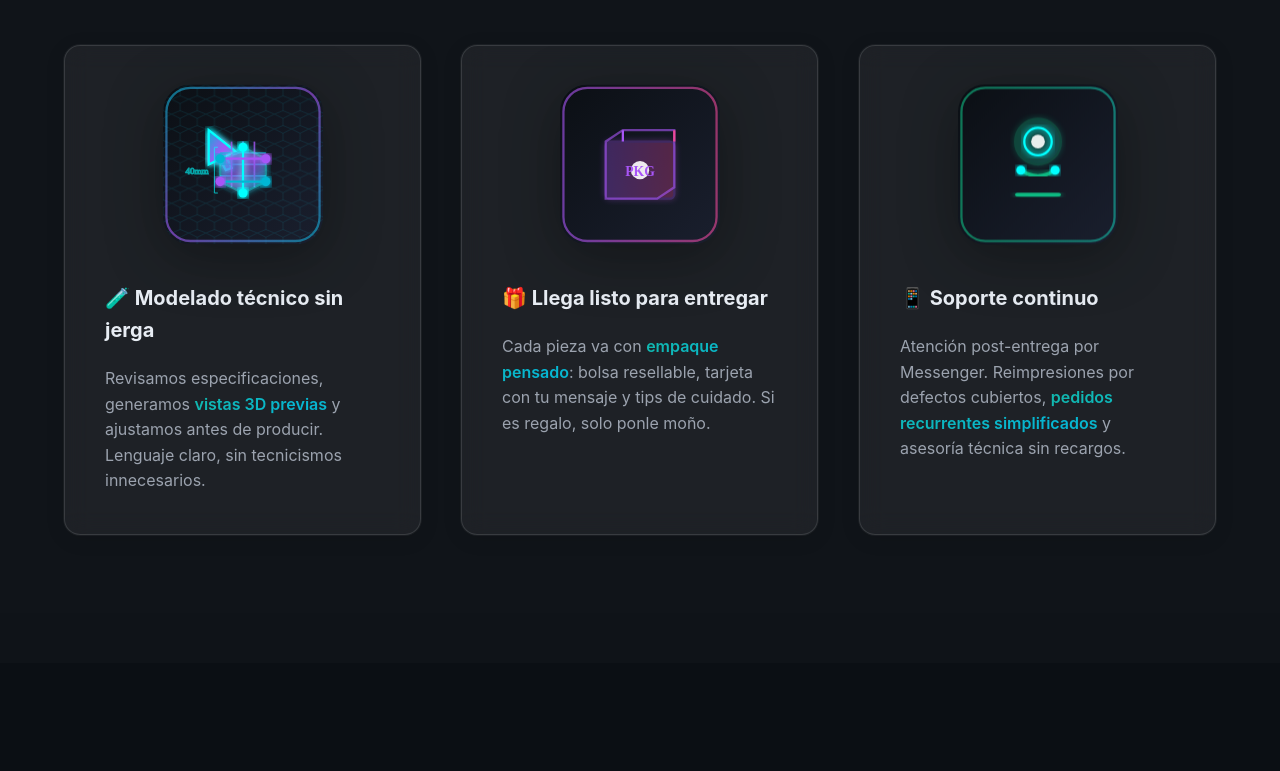
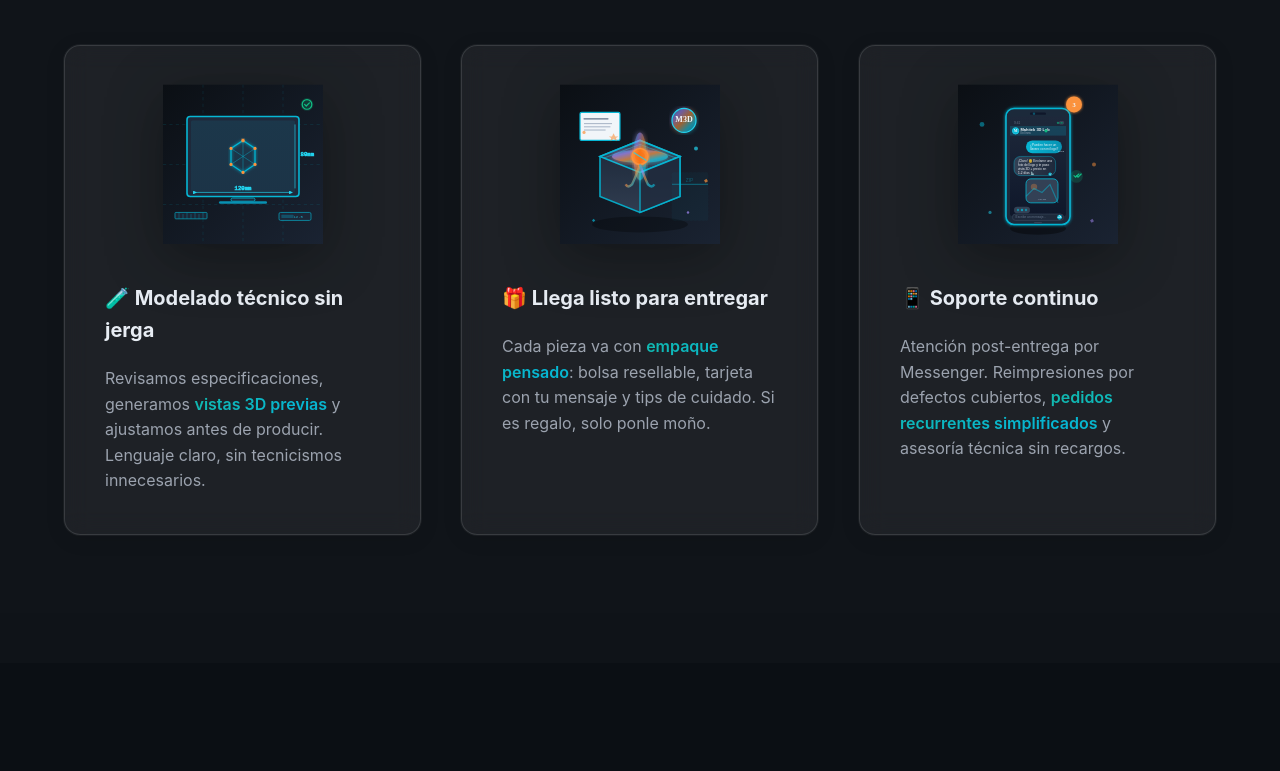
Before and after one commit to Dtcsrni/Mahitek_3D_Lab_MX, a plain HTML site: page index.html in a window 1280 px wide. Shown: the part 2436-3207 px from the top of the page. Drawn offline with Linux system fonts and the light colour scheme.

Commit message:
feat: mejorar SVGs de sección 'Cómo trabajamos' y separar secciones temáticamente
- Crear service-design-v2.svg: modelado 3D técnico con grid, dimensiones y wireframe
- Crear service-packaging-v2.svg: empaque premium con lazo holográfico y tarjeta
- Crear service-support-v2.svg: chat de Messenger realista con conversación
- Agregar comentarios HTML separadores para cada sección temática
- Actualizar referencias en index.html a nuevos SVGs v2
- Mejorar accesibilidad con descripciones detalladas en SVGs

```diff
--- a/index.html
+++ b/index.html
@@ -201,6 +201,7 @@
       </div>
     </section>
 
+    <!-- ===== SECCIÓN: CÓMO TRABAJAMOS ===== -->
     <section id="servicios" class="section section-alt section-accent--teal" aria-labelledby="servicios-title">
       <div class="container">
         <div class="section-header" data-animate="fade-up">
@@ -213,21 +214,21 @@
         <div class="features-grid">
           <article class="card glass" data-animate="fade-up">
             <figure class="card-figure">
-              <img src="assets/img/service-design.svg" alt="Equipo diseñando en pantalla compartida" class="card-illustration" width="200" height="200" loading="eager" fetchpriority="high" decoding="async">
+              <img src="assets/img/service-design-v2.svg" alt="Modelado 3D técnico con dimensiones y vistas" class="card-illustration" width="200" height="200" loading="eager" fetchpriority="high" decoding="async">
             </figure>
               <h3>🧪 Modelado técnico sin jerga</h3>
               <p>Revisamos especificaciones, generamos <span class="accent-text">vistas 3D previas</span> y ajustamos antes de producir. Lenguaje claro, sin tecnicismos innecesarios.</p>
           </article>
           <article class="card glass animate-delay-1" data-animate="fade-up">
             <figure class="card-figure">
-              <img src="assets/img/service-packaging.svg" alt="Caja con lazo holográfico y tarjeta personalizada" class="card-illustration" width="200" height="200" loading="eager" decoding="async">
+              <img src="assets/img/service-packaging-v2.svg" alt="Empaque premium con lazo holográfico y tarjeta" class="card-illustration" width="200" height="200" loading="eager" decoding="async">
             </figure>
               <h3>🎁 Llega listo para entregar</h3>
               <p>Cada pieza va con <span class="accent-text">empaque pensado</span>: bolsa resellable, tarjeta con tu mensaje y tips de cuidado. Si es regalo, solo ponle moño.</p>
           </article>
           <article class="card glass animate-delay-2" data-animate="fade-up">
             <figure class="card-figure">
-              <img src="assets/img/service-support.svg" alt="Soporte en Messenger con piezas impresas" class="card-illustration" width="200" height="200" loading="eager" decoding="async">
+              <img src="assets/img/service-support-v2.svg" alt="Chat de Messenger con soporte en tiempo real" class="card-illustration" width="200" height="200" loading="eager" decoding="async">
             </figure>
               <h3>📱 Soporte continuo</h3>
               <p>Atención post-entrega por Messenger. Reimpresiones por defectos cubiertos, <span class="accent-text">pedidos recurrentes simplificados</span> y asesoría técnica sin recargos.</p>
@@ -236,6 +237,9 @@
       </div>
     </section>
 
+    <!-- ===== SECCIÓN: APLICACIONES Y CASOS DE USO ===== -->
+
+    <!-- ===== SECCIÓN: APLICACIONES Y CASOS DE USO ===== -->
     <section class="section section-accent--red" aria-labelledby="sectores-title">
       <div class="container">
         <div class="section-header" data-animate="fade-up">
@@ -443,6 +447,7 @@
       </div>
     </section>
 
+    <!-- ===== SECCIÓN: PROMOCIONES ACTIVAS ===== -->
     <section id="promos" class="section section-accent--green">
       <div class="container">
         <div class="section-header" data-animate="fade-up">
@@ -476,6 +481,7 @@
       </div>
     </section>
 
+    <!-- ===== SECCIÓN: FLUJO DE PRODUCCIÓN ===== -->
     <section id="proceso" class="section section-accent--teal" aria-labelledby="proceso-title">
       <div class="container process-container">
         <div class="process-copy" data-animate="fade-up">
@@ -519,6 +525,7 @@
       </div>
     </section>
 
+    <!-- ===== SECCIÓN: PREGUNTAS FRECUENTES ===== -->
     <section id="faq" class="section section-alt section-accent--green">
       <div class="container">
         <div class="section-header" data-animate="fade-up">
@@ -551,6 +558,7 @@
       </div>
     </section>
 
+    <!-- ===== SECCIÓN: LLAMADO A LA ACCIÓN (CTA) ===== -->
     <section id="contacto" class="section cta-section" aria-labelledby="cta-title">
       <div class="container">
         <div class="card glass cta-card" data-animate="fade-up">
```
Also changed, not shown: assets/img/service-design-v2.svg (added), assets/img/service-packaging-v2.svg (added), assets/img/service-support-v2.svg (added).
